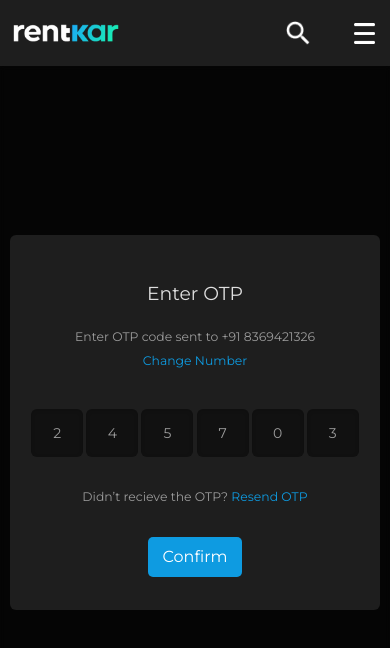
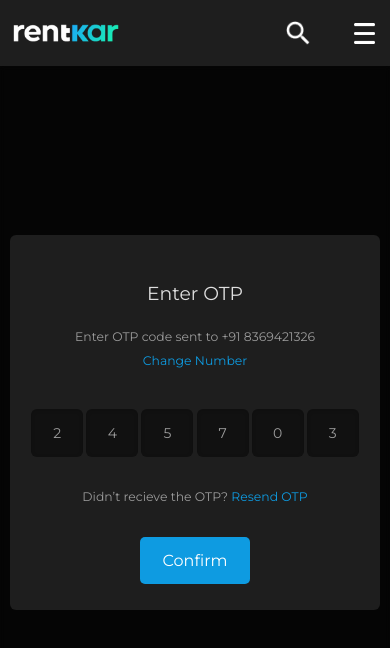
Before and after one commit to Prashantp9/RenttKar, a React (Create React App) app: page /otp in a window 390 px wide. Shown: the top 648 px of the page. Built offline with nearby package versions, Linux system fonts and the light colour scheme.

Commit message:
initial commit

```diff
--- a/src/pages/Otp/otp.css
+++ b/src/pages/Otp/otp.css
@@ -514,7 +514,7 @@
         display: flex;
         flex-direction: row;
         align-items: flex-start;
-        padding: 3% 4%;
+        padding: 4% 6%;
         gap: 10px;
         background: #0E9BE1;
         border-radius: 5px;
```
